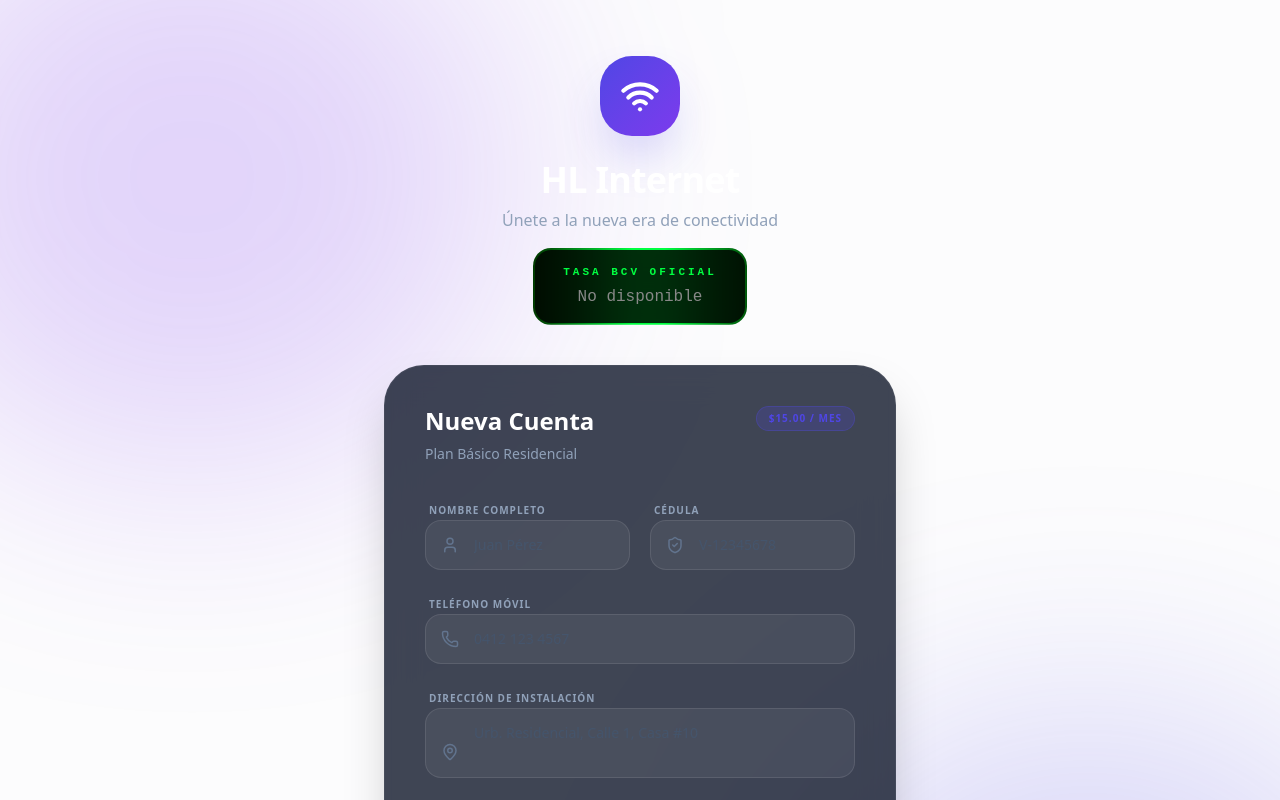
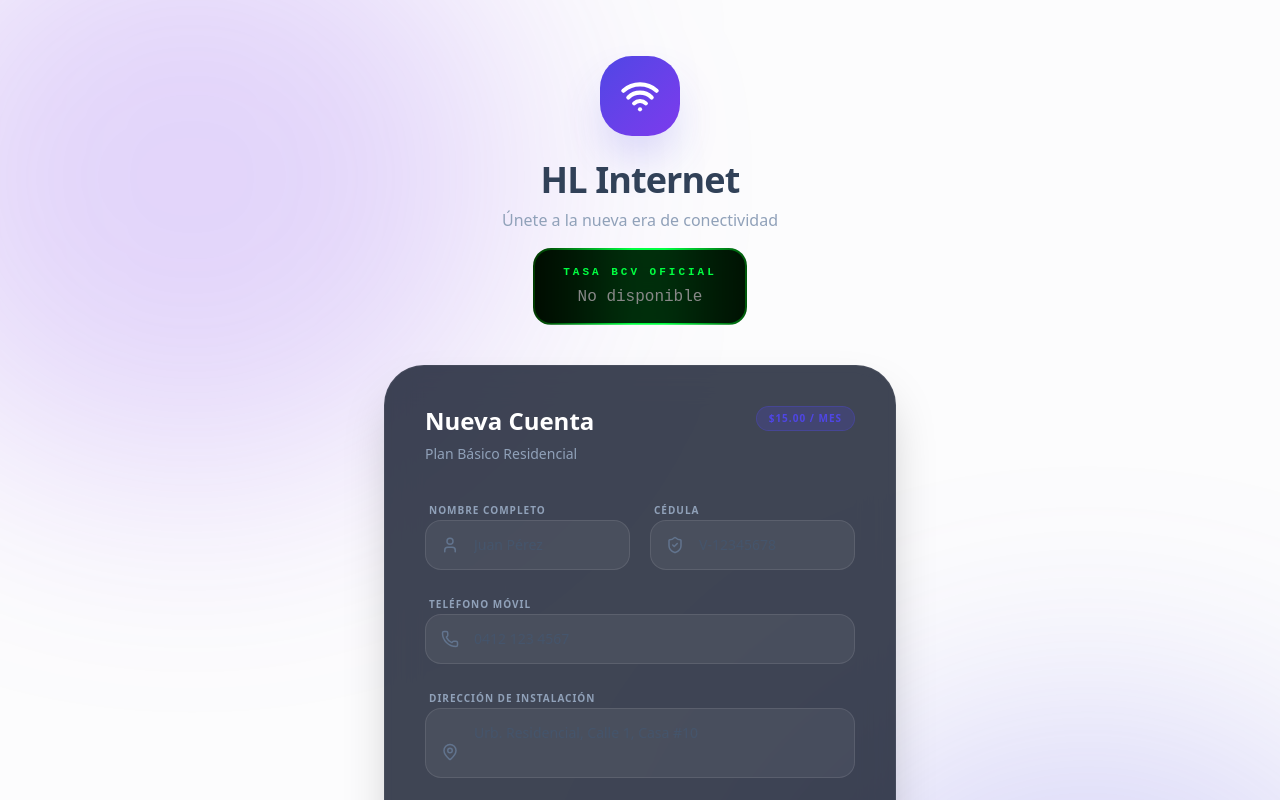
Before and after one commit to wladj13/hl-internet, a Next.js app: page /portal/registro in a window 1280 px wide. Shown: the top 800 px of the page. Built offline with nearby package versions, Linux system fonts and the light colour scheme; no server answers.

Commit message:
style: darken HL Internet text in SplashScreen and registro page for better visibility

```diff
--- a/app/portal/registro/page.tsx
+++ b/app/portal/registro/page.tsx
@@ -126,7 +126,7 @@ function PortalRegistroContent() {
           >
             <Wifi size={40} strokeWidth={2.5} />
           </motion.div>
-          <h1 className="text-4xl font-extrabold text-white tracking-tight mb-2">HL Internet</h1>
+          <h1 className="text-4xl font-extrabold text-slate-700 tracking-tight mb-2">HL Internet</h1>
           <p className="text-slate-400 font-medium mb-4">Únete a la nueva era de conectividad</p>
           <BcvWidget />
         </div>
--- a/components/SplashScreen.tsx
+++ b/components/SplashScreen.tsx
@@ -72,10 +72,10 @@ export default function SplashScreen() {
                 />
               ))}
             </div>
-            <p className="mt-6 text-[11px] font-black uppercase tracking-[0.3em] text-slate-400">HL Internet</p>
+            <p className="mt-6 text-[11px] font-black uppercase tracking-[0.3em] text-slate-800">HL Internet</p>
           </motion.div>
 
-          <div className="absolute bottom-12 text-slate-300 text-[10px] font-bold uppercase tracking-widest">
+          <div className="absolute bottom-12 text-slate-600 text-[10px] font-bold uppercase tracking-widest">
             Iniciando sistema v2
           </div>
         </motion.div>
```
